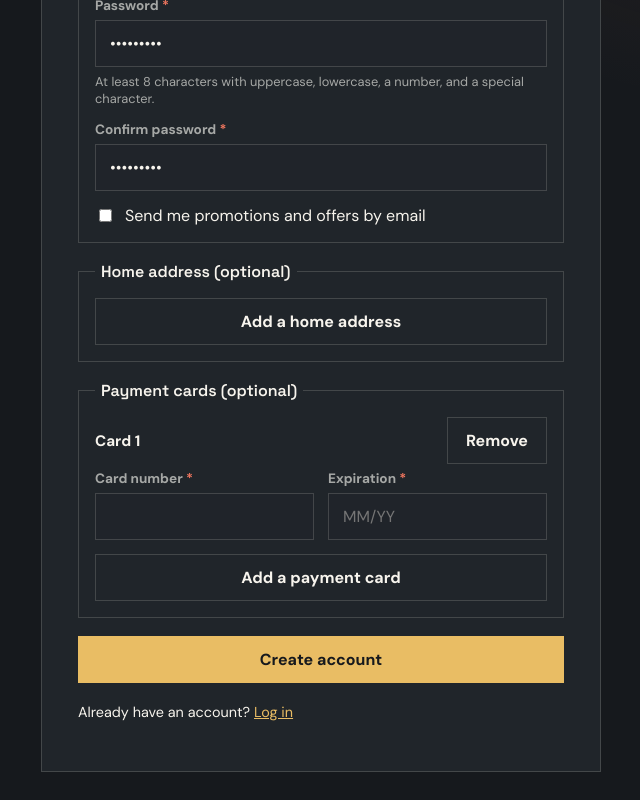
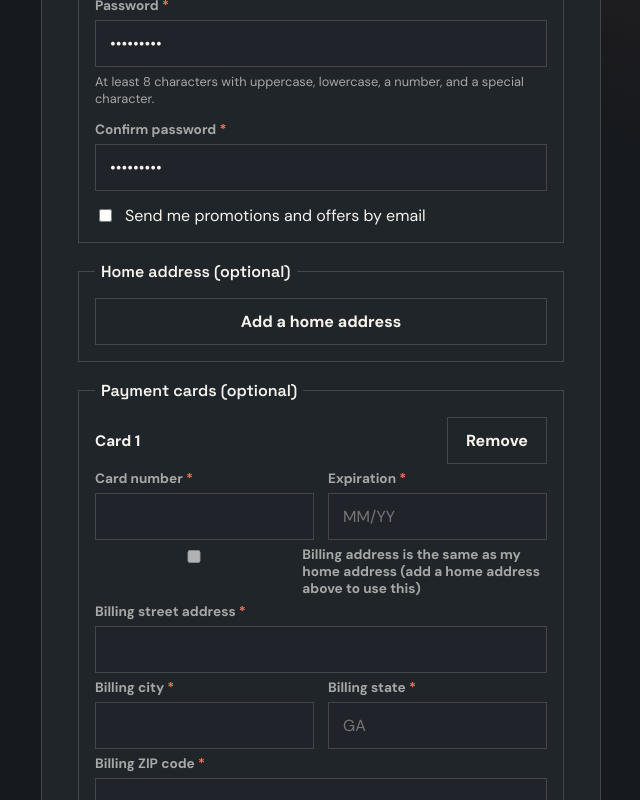
Before and after one commit to AdriGodaCS/CinemaEBookingApp, a React (Vite) app in the folder frontend/: page /signup in a window 1280 px wide. Both pictures are taken after typing "Sample", "Sample", "name@example.com", "5551234", "Sample123", "Sample123" into the empty fields and a click on the button "Add a payment card". Shown: the part 566-1366 px from the top of the page, without its empty margins (319-959 px from the left). Built offline with nearby package versions, Linux system fonts and the light colour scheme.

Commit message:
changed profile page for cleaner success messages on editing profile/changing password

```diff
--- a/frontend/src/pages/RegistrationPage.tsx
+++ b/frontend/src/pages/RegistrationPage.tsx
@@ -7,7 +7,20 @@ import './AuthPages.css'
 const API_URL = 'http://localhost:8080'
 const MAX_CARDS = 3
 
-type CardEntry = { cardNumber: string; expiration: string }
+type CardEntry = {
+    cardNumber: string
+    expiration: string
+    sameAsHome: boolean
+    billingStreet: string
+    billingCity: string
+    billingState: string
+    billingZip: string
+}
+type CardTextField = Exclude<keyof CardEntry, 'sameAsHome'>
+// Error keys for a card are `${field}${index}`, which also match the input ids (used to focus the first error)
+const CARD_ERROR_FIELDS: CardTextField[] = [
+    'cardNumber', 'expiration', 'billingStreet', 'billingCity', 'billingState', 'billingZip',
+]
 type Errors = Record<string, string>
 
 const initialValues = {
@@ -97,6 +110,15 @@ function validate(values: Values, showAddress: boolean, cards: CardEntry[]): Err
         else if (seenNumbers.has(card.cardNumber)) errors[`cardNumber${index}`] = 'This card number was already entered.'
         else seenNumbers.add(card.cardNumber)
         if (!isValidExpiration(card.expiration)) errors[`expiration${index}`] = 'Enter a valid, unexpired date as MM/YY.'
+
+        // Every card needs a billing address: either the home address or its own
+        if (!(card.sameAsHome && showAddress)) {
+            if (!card.billingStreet.trim()) errors[`billingStreet${index}`] = 'Enter the billing street address.'
+            if (!card.billingCity.trim()) errors[`billingCity${index}`] = 'Enter the billing city.'
+            if (!US_STATES.has(card.billingState.trim().toUpperCase()))
+                errors[`billingState${index}`] = 'Enter a valid 2-letter state code, like GA.'
+            if (!/^\d{5}$/.test(card.billingZip.trim())) errors[`billingZip${index}`] = 'Enter a 5-digit ZIP code.'
+        }
     })
 
     return errors
@@ -127,8 +149,23 @@ function RegistrationPage() {
         if (name === 'email') setDuplicateEmail(false)
     }
 
+    // A card reuses the home address only while the home address section is open
+    const usesHome = (card: CardEntry) => card.sameAsHome && showAddress
+
     const addCard = () => {
-        if (cards.length < MAX_CARDS) setCards([...cards, { cardNumber: '', expiration: '' }])
+        if (cards.length < MAX_CARDS)
+            setCards([
+                ...cards,
+                {
+                    cardNumber: '',
+                    expiration: '',
+                    sameAsHome: showAddress,
+                    billingStreet: '',
+                    billingCity: '',
+                    billingState: '',
+                    billingZip: '',
+                },
+            ])
     }
 
     const removeCard = (index: number) => {
@@ -137,17 +174,37 @@ function RegistrationPage() {
             // Card errors are keyed by position, so drop them all and let validation re-run on submit
             const rest = { ...previous }
             cards.forEach((_, i) => {
-                delete rest[`cardNumber${i}`]
-                delete rest[`expiration${i}`]
+                CARD_ERROR_FIELDS.forEach((field) => delete rest[`${field}${i}`])
             })
             return rest
         })
     }
 
-    const updateCard = (index: number, field: keyof CardEntry, value: string) => {
-        const cleaned = field === 'cardNumber' ? value.replace(/\D/g, '').slice(0, 19) : formatExpiration(value)
-        setCards(cards.map((card, cardIndex) => (cardIndex === index ? { ...card, [field]: cleaned } : card)))
+    const updateCard = (index: number, field: CardTextField, value: string) => {
+        let cleaned = value
+        if (field === 'cardNumber') cleaned = value.replace(/\D/g, '').slice(0, 19)
+        else if (field === 'expiration') cleaned = formatExpiration(value)
+        else if (field === 'billingState') cleaned = value.toUpperCase().slice(0, 2)
+        else if (field === 'billingZip') cleaned = value.replace(/\D/g, '').slice(0, 5)
+
+        setCards((previous) =>
+            previous.map((card, cardIndex) => (cardIndex === index ? { ...card, [field]: cleaned } : card)),
+        )
         clearError(`${field}${index}`)
+    }
+
+    const toggleSameAsHome = (index: number, checked: boolean) => {
+        setCards((previous) =>
+            previous.map((card, cardIndex) => (cardIndex === index ? { ...card, sameAsHome: checked } : card)),
+        )
+        // Billing errors no longer apply (or will be re-checked on submit)
+        setErrors((previous) => {
+            const rest = { ...previous }
+            ;(['billingStreet', 'billingCity', 'billingState', 'billingZip'] as const).forEach((field) => {
+                delete rest[`${field}${index}`]
+            })
+            return rest
+        })
     }
 
     const handleSubmit = async (event: FormEvent<HTMLFormElement>) => {
@@ -164,7 +221,9 @@ function RegistrationPage() {
             return
         }
 
-        // Field names follow the backend registration request models.
+        // Field names follow the backend models (Address has zipCode; promotions flag is spelled "recievePromotions").
+        // TODO (backend): CreateUserRequest must accept homeAddress (currently "homAddress"), recievePromotions,
+        // and a list of AddPaymentCardRequest-style cards, and createUser must save them.
         const homeAddress = showAddress
             ? {
                   street: values.street.trim(),
@@ -189,8 +248,14 @@ function RegistrationPage() {
                         cardNumber: card.cardNumber,
                         expirationMonth: Number(month),
                         expirationYear: 2000 + Number(year),
-                        // Reuses the home address as the billing address when one was entered
-                        ...(homeAddress && { billingAddress: homeAddress }),
+                        billingAddress: usesHome(card)
+                            ? homeAddress
+                            : {
+                                  street: card.billingStreet.trim(),
+                                  city: card.billingCity.trim(),
+                                  state: card.billingState.trim().toUpperCase(),
+                                  zipCode: card.billingZip.trim(),
+                              },
                     }
                 }),
             }),
@@ -259,7 +324,7 @@ function RegistrationPage() {
                     )}
                     {duplicateEmail && (
                         <p className="form-message error" role="alert">
-                            There is already an account with this email. <Link to="/login">Log in</Link> or{' '}
+                            You already have an account with this email. <Link to="/login">Log in</Link> or{' '}
                             <Link to="/forgot-password">reset your password</Link>, or use a different email address.
                         </p>
                     )}
@@ -333,6 +398,36 @@ function RegistrationPage() {
                                         onChange={(e) => updateCard(index, 'expiration', e.target.value)}
                                         error={errors[`expiration${index}`]} />
                                 </div>
+                                <label className="checkbox-field">
+                                    <input type="checkbox" checked={usesHome(card)} disabled={!showAddress}
+                                        onChange={(e) => toggleSameAsHome(index, e.target.checked)} />
+                                    <span>
+                                        Billing address is the same as my home address
+                                        {!showAddress && ' (add a home address above to use this)'}
+                                    </span>
+                                </label>
+                                {!usesHome(card) && (
+                                    <>
+                                        <FormField id={`billingStreet${index}`} label="Billing street address" required maxLength={100}
+                                            autoComplete="billing street-address" value={card.billingStreet}
+                                            onChange={(e) => updateCard(index, 'billingStreet', e.target.value)}
+                                            error={errors[`billingStreet${index}`]} />
+                                        <div className="form-row">
+                                            <FormField id={`billingCity${index}`} label="Billing city" required maxLength={60}
+                                                autoComplete="billing address-level2" value={card.billingCity}
+                                                onChange={(e) => updateCard(index, 'billingCity', e.target.value)}
+                                                error={errors[`billingCity${index}`]} />
+                                            <FormField id={`billingState${index}`} label="Billing state" required maxLength={2}
+                                                placeholder="GA" autoComplete="billing address-level1" value={card.billingState}
+                                                onChange={(e) => updateCard(index, 'billingState', e.target.value)}
+                                                error={errors[`billingState${index}`]} />
+                                        </div>
+                                        <FormField id={`billingZip${index}`} label="Billing ZIP code" required inputMode="numeric"
+                                            maxLength={5} autoComplete="billing postal-code" value={card.billingZip}
+                                            onChange={(e) => updateCard(index, 'billingZip', e.target.value)}
+                                            error={errors[`billingZip${index}`]} />
+                                    </>
+                                )}
                             </div>
                         ))}
                         <button type="button" className="auth-button secondary" onClick={addCard} disabled={cards.length >= MAX_CARDS}>
```
Also changed, not shown: frontend/src/pages/ProfilePage.tsx (+33 -18 lines).
